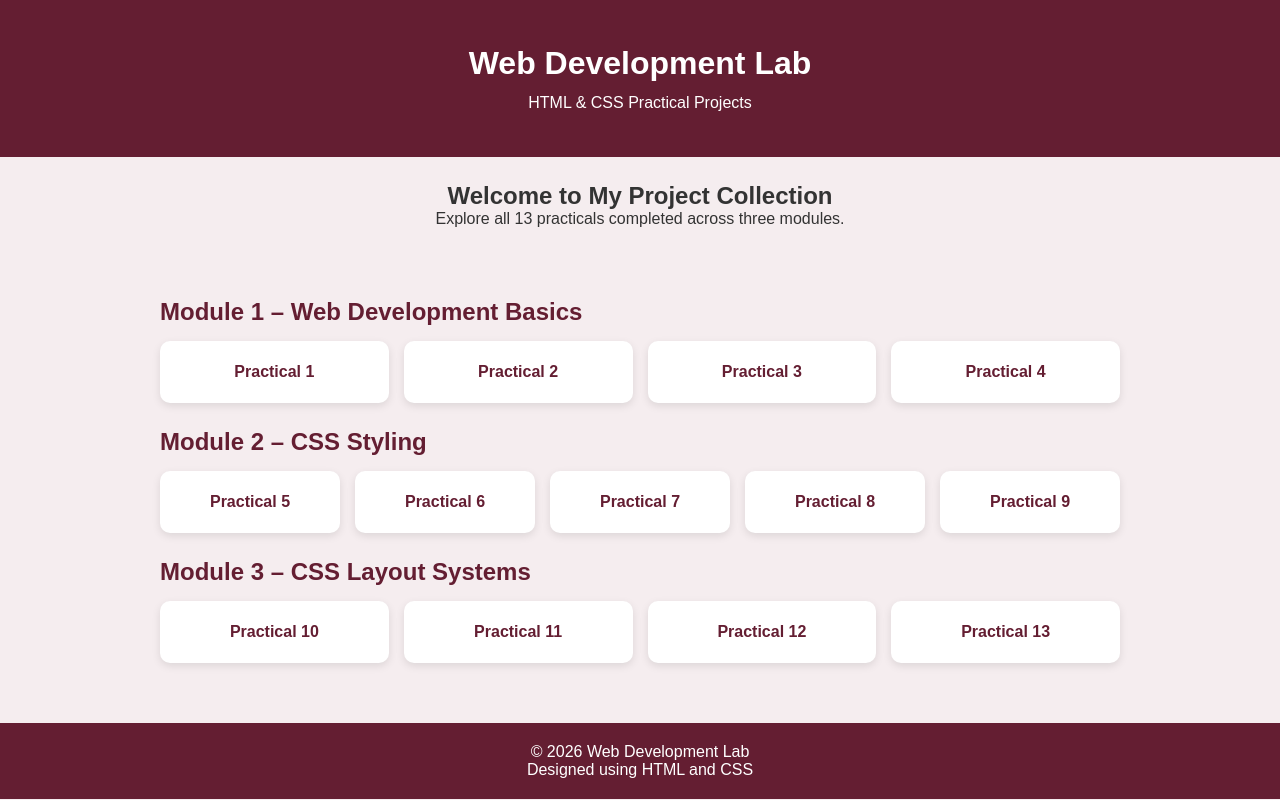
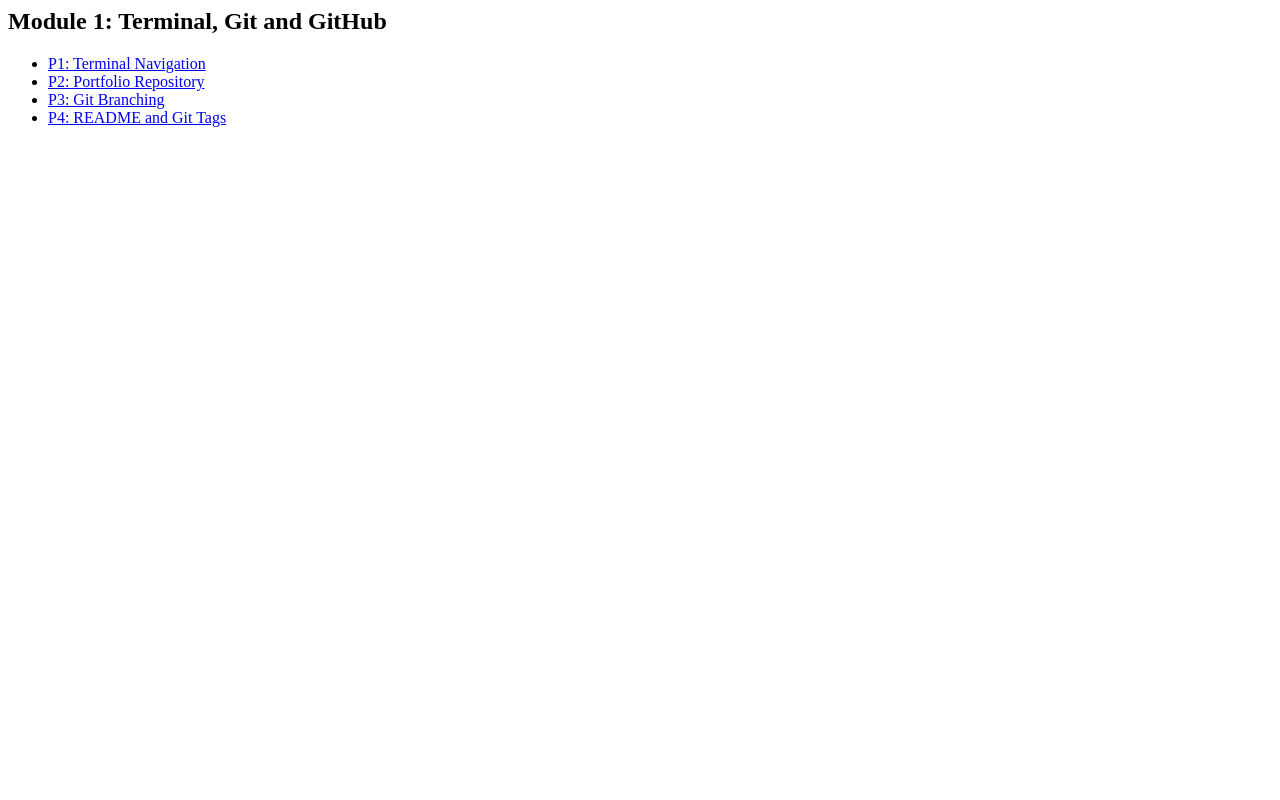
Before and after one commit to Rakshalm27/web-development-lab, a plain HTML site: page Module-1/index.html in a window 1280 px wide. Drawn offline with Linux system fonts and the light colour scheme.

Commit message:
Add clickable practical links

```diff
--- a/Module-1/index.html
+++ b/Module-1/index.html
@@ -1,135 +1,8 @@
-<!DOCTYPE html>
-<html lang="en">
-<head>
-    <meta charset="UTF-8">
-    <meta name="viewport" content="width=device-width, initial-scale=1.0">
-    <title>Web Development Lab | My Portfolio</title>
+<h2>Module 1: Terminal, Git and GitHub</h2>
 
-    <style>
-        * {
-            margin: 0;
-            padding: 0;
-            box-sizing: border-box;
-        }
-
-        body {
-            font-family: Arial, sans-serif;
-            background-color: #F5EDEF;
-            color: #333;
-        }
-
-        header {
-            background-color: #641E32;
-            color: white;
-            text-align: center;
-            padding: 45px 20px;
-        }
-
-        header h1 {
-            margin-bottom: 12px;
-        }
-
-        .intro {
-            text-align: center;
-            padding: 25px;
-        }
-
-        .modules {
-            max-width: 1000px;
-            margin: auto;
-            padding: 20px;
-        }
-
-        .modules h2 {
-            color: #641E32;
-            margin: 25px 0 15px;
-        }
-
-        .project-grid {
-            display: grid;
-            grid-template-columns: repeat(auto-fit, minmax(130px, 1fr));
-            gap: 15px;
-        }
-
-        .project-grid a {
-            background-color: white;
-            color: #641E32;
-            text-decoration: none;
-            padding: 22px 12px;
-            text-align: center;
-            font-weight: bold;
-            border-radius: 10px;
-            box-shadow: 0 3px 8px rgba(0,0,0,0.1);
-            transition: 0.3s;
-        }
-
-        .project-grid a:hover {
-            background-color: #641E32;
-            color: white;
-            transform: translateY(-4px);
-        }
-
-        footer {
-            background-color: #641E32;
-            color: white;
-            text-align: center;
-            padding: 20px;
-            margin-top: 40px;
-        }
-
-        @media (max-width: 500px) {
-            header h1 {
-                font-size: 25px;
-            }
-        }
-    </style>
-</head>
-
-<body>
-
-    <header>
-        <h1>Web Development Lab</h1>
-        <p>HTML & CSS Practical Projects</p>
-    </header>
-
-    <section class="intro">
-        <h2>Welcome to My Project Collection</h2>
-        <p>Explore all 13 practicals completed across three modules.</p>
-    </section>
-
-    <main class="modules">
-
-        <h2>Module 1 – Web Development Basics</h2>
-        <div class="project-grid">
-            <a href="Module-1/P1/index.html">Practical 1</a>
-            <a href="Module-1/P2/index.html">Practical 2</a>
-            <a href="Module-1/P3/index.html">Practical 3</a>
-            <a href="Module-1/P4/index.html">Practical 4</a>
-        </div>
-
-        <h2>Module 2 – CSS Styling</h2>
-        <div class="project-grid">
-            <a href="Module-2/P5/index.html">Practical 5</a>
-            <a href="Module-2/P6/index.html">Practical 6</a>
-            <a href="Module-2/P7/index.html">Practical 7</a>
-            <a href="Module-2/P8/index.html">Practical 8</a>
-            <a href="Module-2/P9/index.html">Practical 9</a>
-        </div>
-
-        <h2>Module 3 – CSS Layout Systems</h2>
-        <div class="project-grid">
-            <a href="Module-3/P10/index.html">Practical 10</a>
-            <a href="Module-3/P11/index.html">Practical 11</a>
-            <a href="Module-3/P12/index.html">Practical 12</a>
-            <a href="Module-3/P13/index.html">Practical 13</a>
-        </div>
-
-    </main>
-
-    <footer>
-        <p>© 2026 Web Development Lab</p>
-        <p>Designed using HTML and CSS</p>
-    </footer>
-
-</body>
-</html>
+<ul>
+    <li><a href="Module-1/P1/index.html">P1: Terminal Navigation</a></li>
+    <li><a href="Module-1/P2/index.html">P2: Portfolio Repository</a></li>
+    <li><a href="Module-1/P3/index.html">P3: Git Branching</a></li>
+    <li><a href="Module-1/P4/index.html">P4: README and Git Tags</a></li>
+</ul>
```
Also changed, not shown: Module-2/index.html (added), Module-3/index.html (added).
